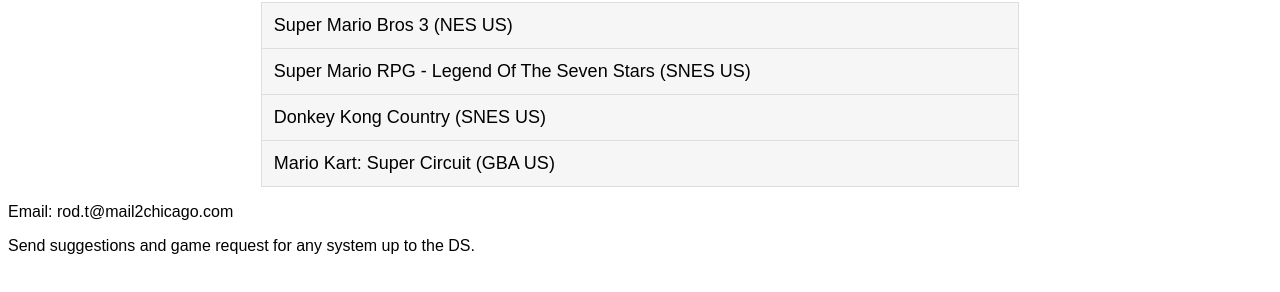
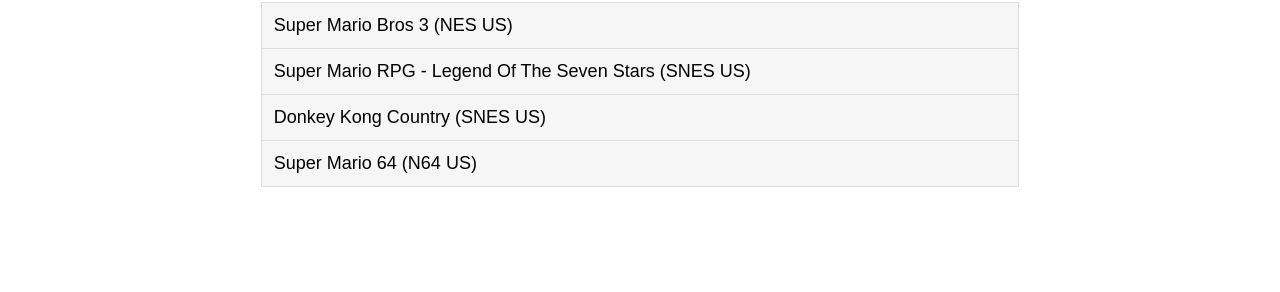
Before and after one commit to InfraRodney/rodneys-world, a plain HTML site: page index.html in a window 1280 px wide. Shown: the part 184-476 px from the top of the page. Drawn offline with Linux system fonts and the light colour scheme.

Commit message:
Update index.html

```diff
--- a/index.html
+++ b/index.html
@@ -57,7 +57,7 @@
                 <li><a href="./smb3.html">Super Mario Bros 3 (NES US)</a></li>
                 <li><a href="./smrpg.html">Super Mario RPG - Legend Of The Seven Stars (SNES US)</a></li>
                 <li><a href="./dkc.html">Donkey Kong Country (SNES US)</a></li>
-                <li><a href="./mksc.html">Mario Kart: Super Circuit (GBA US)</a></li>
+                <li><a href="./sm64/index.html">Super Mario 64 (N64 US)</a></li>
             </ul>
         </div>
 
@@ -82,9 +82,5 @@
               }
             }
          </script>
-        <footer>
-            <p>Email: rod.t@mail2chicago.com</p>
-            <p>Send suggestions and game request for any system up to the DS.</p>
-        </footer>
     </body>
 </html>
```
